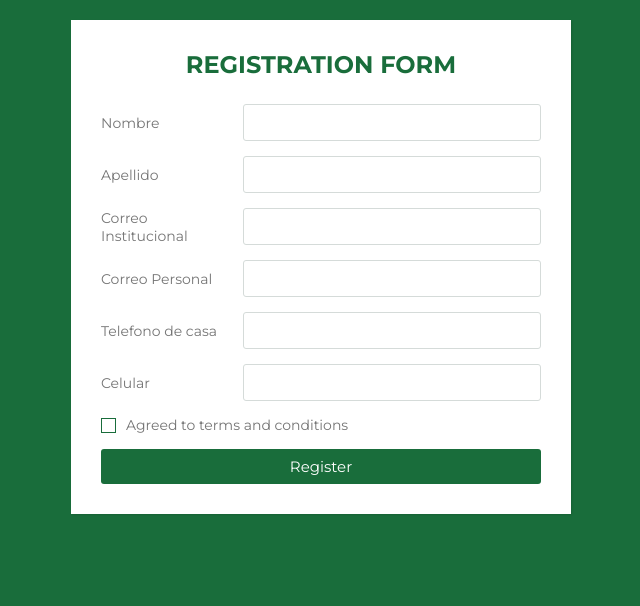
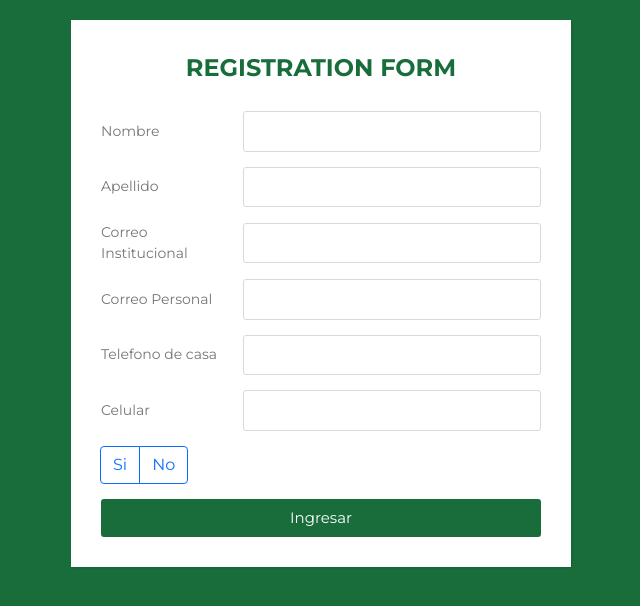
Before and after one commit to J0sueC/ejemplo, a PHP site: page /EncuestaI.php in a window 1280 px wide. Shown: the top 606 px of the page, without its empty margins (319-959 px from the left). Run offline with PHP 8.4, Linux system fonts and the light colour scheme.

Commit message:
Modifique la encuesta

```diff
--- a/EncuestaI.php
+++ b/EncuestaI.php
@@ -5,6 +5,8 @@
     <meta charset="UTF-8">
     <meta name="viewport" content="width=device-width, initial-scale=1.0">
     <title>Registration Form</title>
+    <link href="https://cdn.jsdelivr.net/npm/bootstrap@5.1.3/dist/css/bootstrap.min.css" rel="stylesheet" integrity="sha384-1BmE4kWBq78iYhFldvKuhfTAU6auU8tT94WrHftjDbrCEXSU1oBoqyl2QvZ6jIW3" crossorigin="anonymous">
+    <script src="https://cdn.jsdelivr.net/npm/bootstrap@5.1.3/dist/js/bootstrap.bundle.min.js" integrity="sha384-ka7Sk0Gln4gmtz2MlQnikT1wXgYsOg+OMhuP+IlRH9sENBO0LRn5q+8nbTov4+1p" crossorigin="anonymous"></script>
     <link rel="stylesheet" href="css/Style_Enc.css">
 </head>
 
@@ -39,18 +41,83 @@
                 <label>Celular</label>
                 <input type="text" class="input">
             </div>
-            <div class="inputfield terms">
-                <label class="check">
-            <input type="checkbox">
-            <span class="checkmark"></span>
-          </label>
-                <p>Agreed to terms and conditions</p>
+            <div class="btn-group" role="group" aria-label="Basic radio toggle button group">
+                <input type="radio" class="btn-check" name="btnradio" id="btnradio1" autocomplete="off" onclick="mostrar();">
+                <label class="btn btn-outline-primary" for="btnradio1">Si</label>
+
+                <input type="radio" class="btn-check" name="btnradio" id="btnradio2" autocomplete="off" onclick="ocultar();">
+                <label class="btn btn-outline-primary" for="btnradio2">No</label>
             </div>
             <div class="inputfield">
-                <input type="submit" value="Register" class="btn">
+                <!-- Espacio Vacio -->
             </div>
+
+            <div id="form1">
+                <div class="inputfield">
+                    <label>Nombre de la empresa</label>
+                    <input type="text" class="input">
+                </div>
+                <div class="inputfield">
+                    <label>Direccion de la empresa</label>
+                    <input type="text" class="input">
+                </div>
+                <div class="inputfield">
+                    <label>Nombre del Supervisor</label>
+                    <input type="text" class="input">
+                </div>
+                <div class="inputfield">
+                    <label>Telefono de la empresa</label>
+                    <input type="text" class="input">
+                </div>
+                <div class="inputfield">
+                    <label>Correo de la empresa</label>
+                    <input type="email" class="input">
+                </div>
+                <div class="inputfield">
+                    <label>Nombre del proyecto</label>
+                    <input type="text" class="input">
+                </div>
+                <div class="inputfield">
+                    <label>Objetivo del proyecto</label>
+                    <textarea class="form-control" placeholder="Objetivo del proyecto" name="floatingTextarea2" id="floatingTextarea2" style="height: 100px"></textarea>
+                </div>
+                <div class="inputfield">
+                    <label for="inputState">Selecciona tu asesor de estadia</label>
+                    <select id="inputState" class="form-select">
+                      <option selected>Elegir...</option>
+                      <option value="1">Maestro1</option>
+                      <option value="2">Maestro2</option>
+                      <option value="3">Maestro3</option>
+                    </select>
+                </div>
+                <div class="inputfield">
+                    <!-- Espacio Vacio -->
+                </div>
+            </div>
+
+            <div class="inputfield">
+                <input type="submit" value="Ingresar" class="btn">
+            </div>
+
         </div>
     </div>
+        <style>
+        #form1{
+            display: none;
+        }
+
+        </style>
+<!-- Scripts -->
+<script type="text/javascript">
+    function mostrar(){
+        document.getElementById('form1').style.display = 'block';
+    }
+
+    function ocultar(){
+        document.getElementById('form1').style.display = 'none';
+    }
+
+</script>
 
 </body>
 
```
